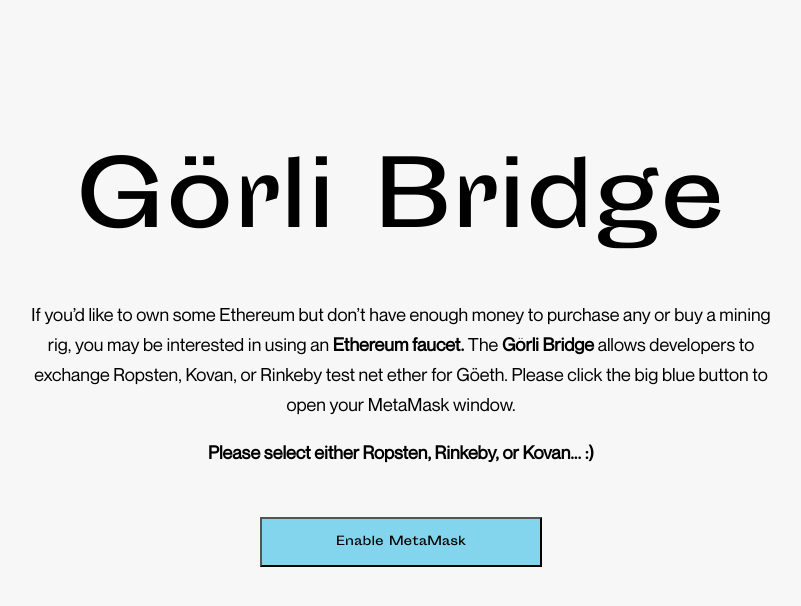
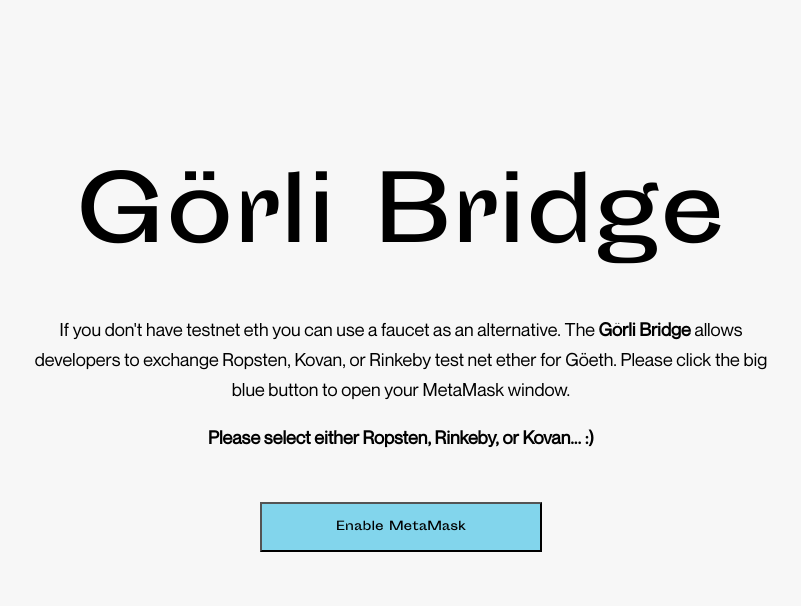
Before and after one commit to goerli/GoethBridgeUI, a React (Create React App) app: page / in a window 1280 px wide. Shown: the top 606 px of the page, without its empty margins (239-1040 px from the left). Built offline with nearby package versions, Linux system fonts and the light colour scheme.

Commit message:
Text changed

```diff
--- a/src/containers/app/components/bridge/Onboarding.js
+++ b/src/containers/app/components/bridge/Onboarding.js
@@ -6,8 +6,8 @@
     return (
       <div className="onboardingContainerStyle">
         <p className="headerTextStyle">
-            If you’d like to own some Ethereum but don’t have enough money to purchase any or
-            buy a mining rig, you may be interested in using an <b> Ethereum faucet. </b> The <b> G&ouml;rli Bridge </b> allows developers to exchange Ropsten, Kovan, or Rinkeby test net
+            If you don't have testnet eth you can use a faucet as an alternative.
+            The <b> G&ouml;rli Bridge </b> allows developers to exchange Ropsten, Kovan, or Rinkeby test net
             ether for G&ouml;eth. Please click the big blue button to open your MetaMask window.
         </p>
         <p className="headerTextStyle">
```
